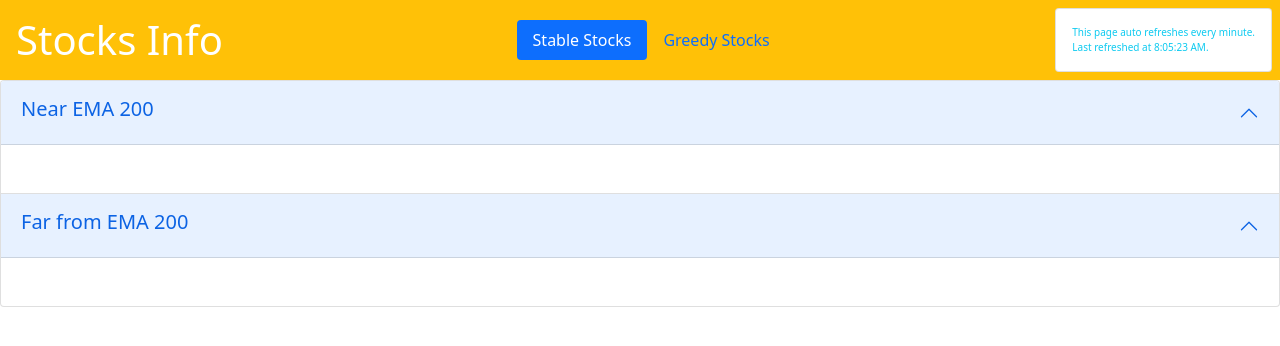
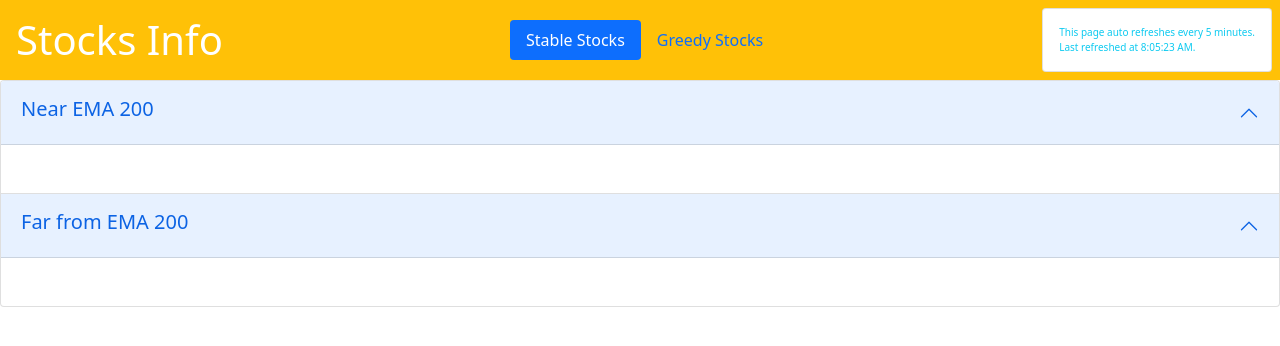
Before and after one commit to shri1192/shri1192.github.io, a plain HTML site: page index.html in a window 1280 px wide. Drawn offline with nearby package versions, Linux system fonts and the light colour scheme; no server answers.

Commit message:
Change auto-refresh msg to correctly say 5 minutes

```diff
--- a/index.html
+++ b/index.html
@@ -29,7 +29,7 @@
       <!-- 3. Navbar last refreshed at card -->
       <div class="card float-right">
         <div class="card-body text-info" style="font-size:10px">
-          <p class="card-text">This page auto refreshes every minute.<br>Last refreshed at <span id="last_updated_time"></span>.</p>
+          <p class="card-text">This page auto refreshes every 5 minutes.<br>Last refreshed at <span id="last_updated_time"></span>.</p>
         </div>
       </div>
     </nav>
```
